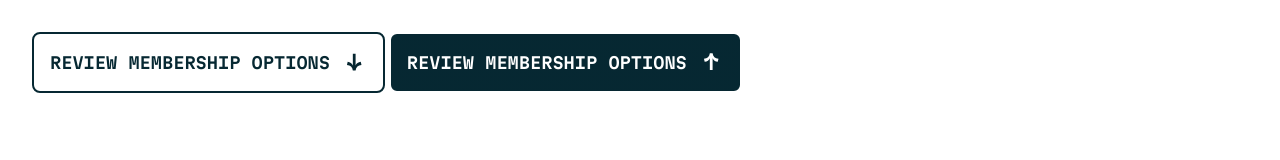
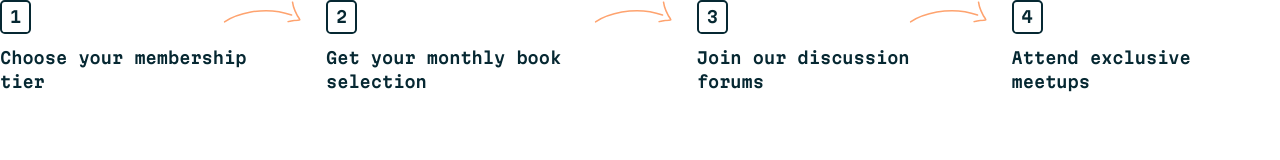
Before and after one commit to Lewis-mbui/fem-tech-book-club-landing-page, a website built with Vite: page index.html in a window 1280 px wide. Built offline with nearby package versions, Linux system fonts and the light colour scheme.

Commit message:
Build numbered list component

```diff
--- a/index.html
+++ b/index.html
@@ -7,37 +7,13 @@
     <title>Tech Book Club</title>
     <link rel="stylesheet" href="src/style.css" />
   </head>
-  <body style="padding: 2rem">
-    <button class="btn btn--primary | ff-primary fs-buttons fw-semibold">
-      <span> Review Membership Options </span>
-      <svg
-        xmlns="http://www.w3.org/2000/svg"
-        width="24"
-        height="25"
-        fill="none"
-        viewBox="0 0 24 25"
-      >
-        <path
-          fill="#062630"
-          d="m3.96 14.956.72-3.12c1.224.12 2.328.504 3.264 1.2.936.696 1.584 1.512 1.896 2.496V3.676h2.76v11.856c.672-1.944 2.688-3.48 5.16-3.696l.72 3.12c-3.384.12-5.52 2.112-5.88 5.544H9.84c-.36-3.456-2.496-5.424-5.88-5.544Z"
-        />
-      </svg>
-    </button>
-    <a class="btn btn--secondary | ff-primary fs-buttons fw-semibold">
-      <span> Review Membership Options </span>
-      <svg
-        xmlns="http://www.w3.org/2000/svg"
-        width="24"
-        height="25"
-        fill="none"
-        viewBox="0 0 24 25"
-      >
-        <path
-          fill="#fff"
-          d="m3.96 8.742.72 3.12c1.224-.12 2.328-.504 3.264-1.2.936-.696 1.584-1.512 1.896-2.496v11.856h2.76V8.166c.672 1.944 2.688 3.48 5.16 3.696l.72-3.12c-3.384-.12-5.52-2.112-5.88-5.544H9.84c-.36 3.456-2.496 5.424-5.88 5.544Z"
-        />
-      </svg>
-    </a>
+  <body>
+    <ol class="list list--num | ff-primary text-color-primary-400" role="list">
+      <li class="fw-semibold">Choose your membership tier</li>
+      <li class="fw-semibold">Get your monthly book selection</li>
+      <li class="fw-semibold">Join our discussion forums</li>
+      <li class="fw-semibold">Attend exclusive meetups</li>
+    </ol>
     <script type="module" src="/src/main.js"></script>
   </body>
 </html>
--- a/src/style.css
+++ b/src/style.css
@@ -214,6 +214,47 @@ svg {
   transform: scale(1.05);
 }
 
+/* NUMBERED LISTS */
+.list--num {
+  counter-reset: my-counter;
+  display: flex;
+  flex-direction: column;
+  gap: 1.3rem;
+}
+
+.list--num li {
+  counter-increment: my-counter;
+  display: flex;
+  flex-direction: column;
+  gap: 0.7rem;
+}
+
+.list--num li::before {
+  content: counter(my-counter);
+  border: 2px solid var(--clr-primary-400);
+  border-radius: 0.3rem;
+  align-self: flex-start;
+  padding: .2rem .5rem;
+}
+
+@media (min-width: 65em) {
+  .list--num {
+    flex-direction: row;
+    gap: 1.5rem;
+  }
+
+  .list--num li {
+    position: relative;
+  }
+
+  :where(.list--num >  :not(:last-child))::after{
+    content: url(/public/images/pattern-arrow.svg);
+    position: absolute;
+    right: 0;
+    top: 0;
+  }
+}
+
 /* UTILITY CLASSES */
 .text-color-primary-200 { color: var(--clr-primary-200); }
 .text-color-primary-300 { color: var(--clr-primary-300); }
```
Also changed, not shown: components/list-num.html (added, +6 -0 lines).
